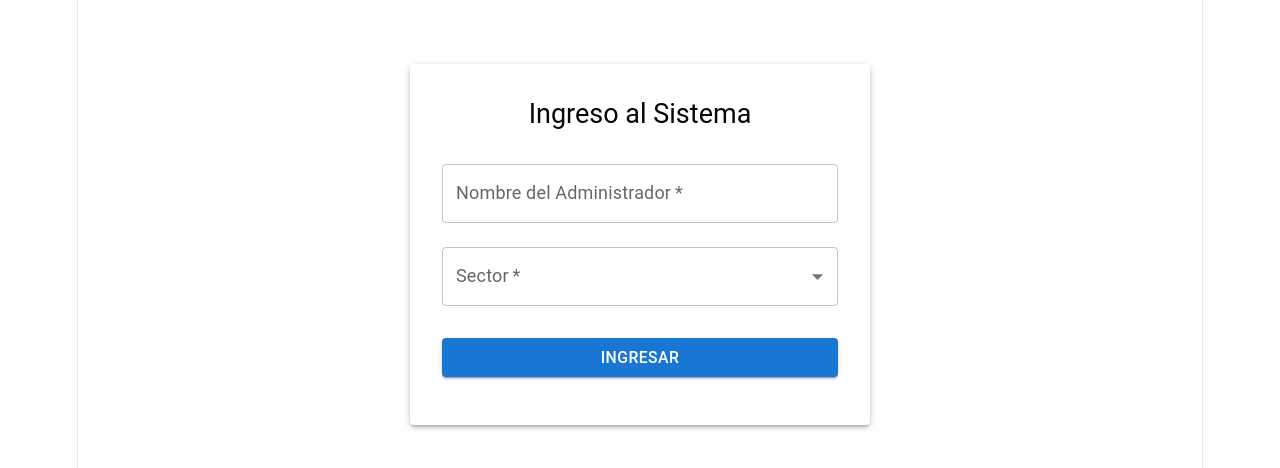
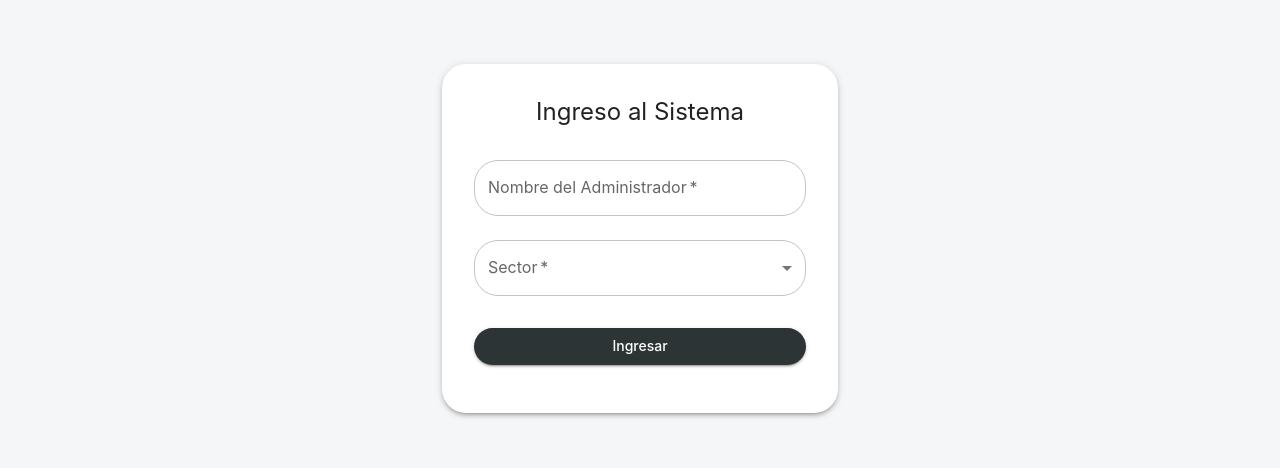
Before and after one commit to antonella-medina/pv_tp_integrador_grupo06, a React (Vite) app: page /login in a window 1280 px wide. Shown: the top 468 px of the page. Built offline with nearby package versions, Linux system fonts and the light colour scheme.

Commit message:
Creacion y configuracion de theme.js

```diff
--- a/src/App.jsx
+++ b/src/App.jsx
@@ -1,7 +1,8 @@
 import { BrowserRouter, Routes, Route, Navigate } from "react-router-dom";
 import { useContext } from "react";
 import { AdminProvider, AdminContext } from "./context/AdminContext";
-
+import { ThemeProvider } from '@mui/material/styles';
+import { theme } from './theme';
 {/*importamos todas nlas pantallas*/}
 import Login from "./views/Login";
 import Dashboard from "./views/Dashboard";
@@ -41,12 +42,11 @@ function RutasDeLaApp() {
           path="/clientes"
           element={
             <RutaProtegida>
-              <div style={{ padding: "20px" }}>Acá va el código de la Persona 2</div>
+              <div style={{ padding: "20px" }}>Persona 2</div>
             </RutaProtegida>
           }
         />
 
-        {/* Si el usuario escribe cualquier verdura en la URL, lo manda al login */}
         <Route path="*" element={<Navigate to="/login" />} />
       </Routes>
     </BrowserRouter>
@@ -54,11 +54,14 @@ function RutasDeLaApp() {
 }
 
 function App() {
-    {/*AdminProvider abraza a toda la aplicación para que todos escuchen el Contexto*/}
+
   return (
     <AdminProvider>
-      <RutasDeLaApp />
+      <ThemeProvider theme={theme}>
+        <RutasDeLaApp />
+      </ThemeProvider>
     </AdminProvider>
+
   );
 }
 
--- a/src/index.css
+++ b/src/index.css
@@ -1,111 +1,12 @@
-:root {
-  --text: #6b6375;
-  --text-h: #08060d;
-  --bg: #fff;
-  --border: #e5e4e7;
-  --code-bg: #f4f3ec;
-  --accent: #aa3bff;
-  --accent-bg: rgba(170, 59, 255, 0.1);
-  --accent-border: rgba(170, 59, 255, 0.5);
-  --social-bg: rgba(244, 243, 236, 0.5);
-  --shadow:
-    rgba(0, 0, 0, 0.1) 0 10px 15px -3px, rgba(0, 0, 0, 0.05) 0 4px 6px -2px;
-
-  --sans: system-ui, 'Segoe UI', Roboto, sans-serif;
-  --heading: system-ui, 'Segoe UI', Roboto, sans-serif;
-  --mono: ui-monospace, Consolas, monospace;
-
-  font: 18px/145% var(--sans);
-  letter-spacing: 0.18px;
-  color-scheme: light dark;
-  color: var(--text);
-  background: var(--bg);
-  font-synthesis: none;
-  text-rendering: optimizeLegibility;
-  -webkit-font-smoothing: antialiased;
-  -moz-osx-font-smoothing: grayscale;
-
-  @media (max-width: 1024px) {
-    font-size: 16px;
-  }
-}
-
-@media (prefers-color-scheme: dark) {
-  :root {
-    --text: #9ca3af;
-    --text-h: #f3f4f6;
-    --bg: #16171d;
-    --border: #2e303a;
-    --code-bg: #1f2028;
-    --accent: #c084fc;
-    --accent-bg: rgba(192, 132, 252, 0.15);
-    --accent-border: rgba(192, 132, 252, 0.5);
-    --social-bg: rgba(47, 48, 58, 0.5);
-    --shadow:
-      rgba(0, 0, 0, 0.4) 0 10px 15px -3px, rgba(0, 0, 0, 0.25) 0 4px 6px -2px;
-  }
-
-  #social .button-icon {
-    filter: invert(1) brightness(2);
-  }
+* {
+  margin: 0;
+  padding: 0;
+  box-sizing: border-box; /* Esto evita que los bordes sumen tamaño extra a los elementos */
 }
 
 body {
   margin: 0;
+  padding: 0;
+  font-family: 'Roboto', sans-serif; /* Fuente estándar de Material UI */
+  background-color: #f4f6f8; /* El color de fondo que definimos en el tema */
 }
-
-#root {
-  width: 1126px;
-  max-width: 100%;
-  margin: 0 auto;
-  text-align: center;
-  border-inline: 1px solid var(--border);
-  min-height: 100svh;
-  display: flex;
-  flex-direction: column;
-  box-sizing: border-box;
-}
-
-h1,
-h2 {
-  font-family: var(--heading);
-  font-weight: 500;
-  color: var(--text-h);
-}
-
-h1 {
-  font-size: 56px;
-  letter-spacing: -1.68px;
-  margin: 32px 0;
-  @media (max-width: 1024px) {
-    font-size: 36px;
-    margin: 20px 0;
-  }
-}
-h2 {
-  font-size: 24px;
-  line-height: 118%;
-  letter-spacing: -0.24px;
-  margin: 0 0 8px;
-  @media (max-width: 1024px) {
-    font-size: 20px;
-  }
-}
-p {
-  margin: 0;
-}
-
-code,
-.counter {
-  font-family: var(--mono);
-  display: inline-flex;
-  border-radius: 4px;
-  color: var(--text-h);
-}
-
-code {
-  font-size: 15px;
-  line-height: 135%;
-  padding: 4px 8px;
-  background: var(--code-bg);
-}
--- /dev/null
+++ b/src/theme.js
@@ -0,0 +1,38 @@
+import { createTheme } from '@mui/material/styles';
+
+// Creamos una constante llamada 'theme' que contendrá todas nuestras reglas de diseño. La exportamos para poder usarla en otros archivos (como en App.jsx).
+export const theme = createTheme({
+
+    // "palette" maneja los colores globales.
+    palette: {
+        // el color primario es el que más se ve.
+        primary: {
+            main: '#2d3436',
+        },
+        // el color secundario es para acciones que contrastan con la principal.
+        secondary: {
+            main: '#7a7a7a',
+        },
+        // Maneja el fondo de la página.
+        background: {
+            default: '#f4f4f4',
+            paper: '#ffffff'
+        },
+    },
+
+    //maneja las fuentes y textos.
+    typography: {
+        // definimos la familia de fuentes. Si no encuentra la primera, usa la siguiente.
+        fontFamily: '"Inter", "Helvetica", sans-serif',
+        // configuramos los botones para que el texto no esté siempre en MAYÚSCULAS (por defecto de MUI).
+        button: {
+            textTransform: 'none', // así el texto del botón se lee tal cual lo escribimos.
+            fontWeight: 500,      // le damos un poco más de grosor a la letra .
+        },
+    },
+
+    //maneja las formas de los componentes.
+        shape: {
+        borderRadius: 24, //define qué tan redondeados están los botones, inputs y tarjetas.
+    },
+});
```
